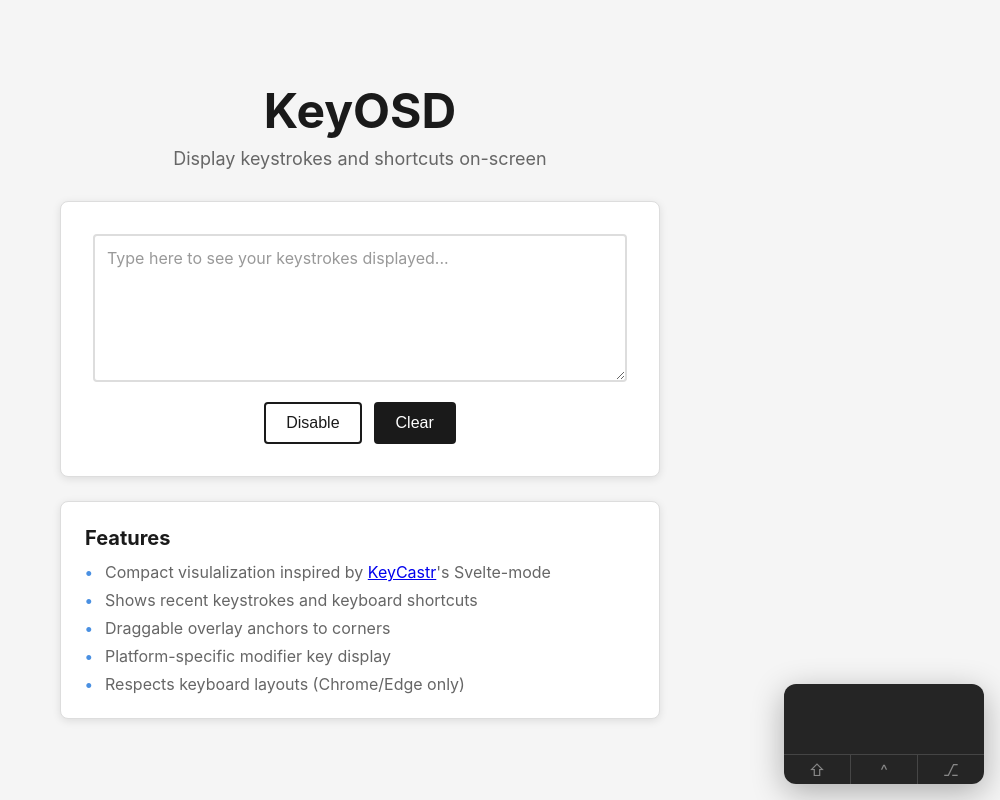
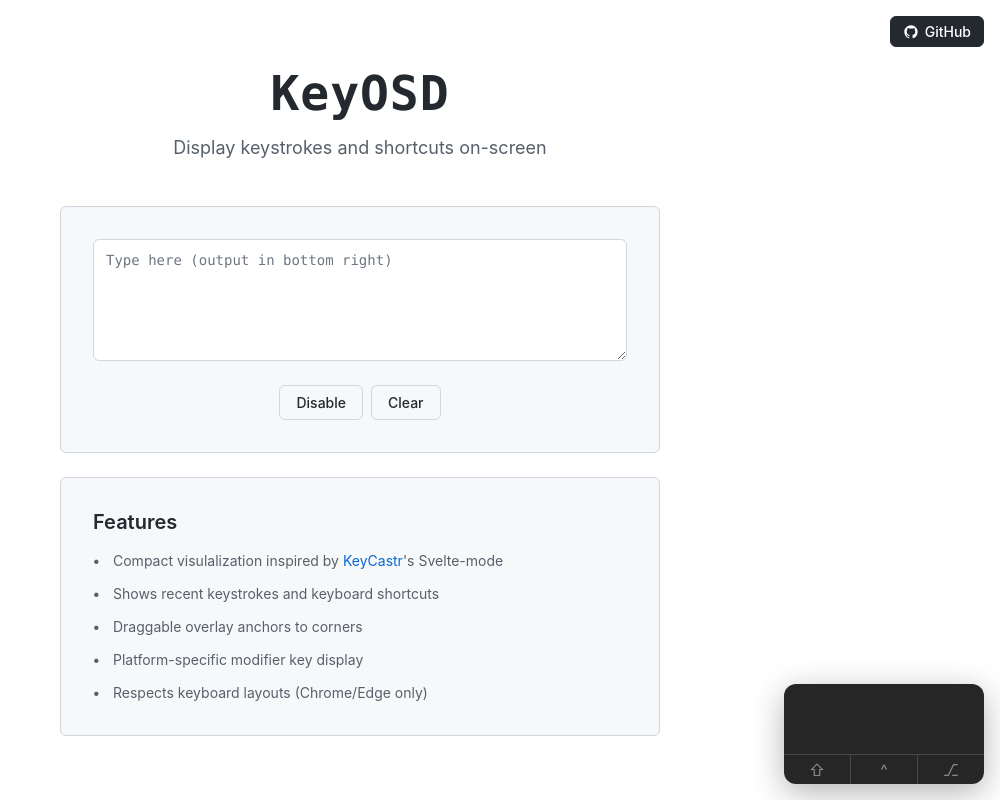
Before and after one commit to microbit-matt-hillsdon/keyosd, a website built with Vite: page index.html in a window 1280 px wide. Shown: the whole page, without its empty margins (280-1280 px from the left). Built offline with nearby package versions, Linux system fonts and the light colour scheme.

Commit message:
Faff with the demo, link to GH

```diff
--- a/index.html
+++ b/index.html
@@ -14,13 +14,13 @@
       body {
         font-family:
           -apple-system, BlinkMacSystemFont, "Segoe UI", Roboto, sans-serif;
-        background: #f5f5f5;
+        background: #ffffff;
         min-height: 100vh;
         display: flex;
         flex-direction: column;
         align-items: center;
         justify-content: center;
-        color: #1a1a1a;
+        color: #24292f;
         padding: 40px 20px;
       }
 
@@ -30,106 +30,119 @@
       }
 
       h1 {
+        font-family:
+          "SF Mono",
+          Monaco,
+          "Cascadia Code",
+          "Roboto Mono",
+          Consolas,
+          "Courier New",
+          monospace;
         font-size: 48px;
-        margin-bottom: 8px;
-        font-weight: 700;
-        color: #1a1a1a;
+        margin-bottom: 16px;
+        font-weight: 600;
+        color: #24292f;
         text-align: center;
+        letter-spacing: 0.02em;
       }
 
       .tagline {
         font-size: 18px;
-        margin-bottom: 32px;
-        color: #666;
+        margin-bottom: 48px;
+        color: #57606a;
         text-align: center;
+        font-weight: 400;
       }
 
       .demo-area {
-        background: white;
-        border: 1px solid #ddd;
-        border-radius: 8px;
+        background: #f6f8fa;
+        border: 1px solid #d0d7de;
+        border-radius: 6px;
         padding: 32px;
         margin-bottom: 24px;
-        box-shadow: 0 2px 8px rgba(0, 0, 0, 0.1);
       }
 
       textarea {
         width: 100%;
         padding: 12px;
-        font-size: 16px;
-        border: 2px solid #ddd;
-        border-radius: 4px;
-        background: white;
-        color: #1a1a1a;
-        margin-bottom: 16px;
-        font-family: inherit;
+        font-size: 14px;
+        font-family:
+          "SF Mono",
+          Monaco,
+          "Cascadia Code",
+          "Roboto Mono",
+          Consolas,
+          "Courier New",
+          monospace;
+        border: 1px solid #d0d7de;
+        border-radius: 6px;
+        background: #ffffff;
+        color: #24292f;
+        margin-bottom: 20px;
         resize: vertical;
+        transition:
+          border-color 0.2s ease,
+          box-shadow 0.2s ease;
       }
 
       textarea::placeholder {
-        color: #999;
+        color: #6e7781;
       }
 
       textarea:focus {
         outline: none;
-        border-color: #4a90e2;
+        border-color: #0969da;
+        box-shadow: 0 0 0 3px rgba(9, 105, 218, 0.15);
       }
 
       .controls {
         display: flex;
-        gap: 12px;
+        gap: 8px;
         justify-content: center;
       }
 
       button {
-        padding: 10px 20px;
-        font-size: 16px;
+        padding: 8px 16px;
+        font-size: 14px;
         font-weight: 500;
-        border: 2px solid #1a1a1a;
-        border-radius: 4px;
-        background: white;
-        color: #1a1a1a;
+        font-family: inherit;
+        border: 1px solid #d0d7de;
+        border-radius: 6px;
+        background: #f6f8fa;
+        color: #24292f;
         cursor: pointer;
         transition:
-          background 0.15s ease,
-          color 0.15s ease;
+          background 0.2s ease,
+          border-color 0.2s ease;
       }
 
       button:hover {
-        background: #1a1a1a;
-        color: white;
+        background: #f3f4f6;
+        border-color: #8c959f;
       }
 
       button:focus-visible {
-        outline: 3px solid #4a90e2;
+        outline: 2px solid #0969da;
         outline-offset: 2px;
       }
 
       button:active {
-        transform: translateY(1px);
-      }
-
-      button.secondary {
-        background: #1a1a1a;
-        color: white;
-      }
-
-      button.secondary:hover {
-        background: #333;
+        background: #ebecf0;
+        border-color: #8c959f;
       }
 
       .features {
-        background: white;
-        border: 1px solid #ddd;
-        border-radius: 8px;
-        padding: 24px;
-        box-shadow: 0 2px 8px rgba(0, 0, 0, 0.1);
+        background: #f6f8fa;
+        border: 1px solid #d0d7de;
+        border-radius: 6px;
+        padding: 32px;
       }
 
       .features h2 {
         font-size: 20px;
-        margin-bottom: 12px;
-        color: #1a1a1a;
+        font-weight: 600;
+        margin-bottom: 16px;
+        color: #24292f;
       }
 
       .features ul {
@@ -138,27 +151,82 @@
       }
 
       .features li {
-        font-size: 16px;
-        color: #666;
-        margin-bottom: 8px;
+        font-size: 14px;
+        color: #57606a;
+        margin-bottom: 12px;
         padding-left: 20px;
         position: relative;
+        line-height: 1.5;
       }
 
       .features li::before {
         content: "•";
         position: absolute;
         left: 0;
-        color: #4a90e2;
+        color: #57606a;
         font-weight: bold;
       }
 
       .features li:last-child {
         margin-bottom: 0;
       }
+
+      .features a {
+        color: #0969da;
+        text-decoration: none;
+      }
+
+      .features a:hover {
+        text-decoration: underline;
+      }
+
+      .features a:focus-visible {
+        outline: 2px solid #0969da;
+        outline-offset: 1px;
+        border-radius: 2px;
+      }
+
+      .github-link {
+        position: fixed;
+        top: 16px;
+        right: 16px;
+        display: flex;
+        align-items: center;
+        gap: 6px;
+        padding: 6px 12px;
+        background: #24292f;
+        border: 1px solid #24292f;
+        border-radius: 6px;
+        text-decoration: none;
+        color: #ffffff;
+        font-weight: 500;
+        font-size: 14px;
+        transition: background 0.2s ease;
+      }
+
+      .github-link:hover {
+        background: #32383f;
+      }
+
+      .github-link:focus-visible {
+        outline: 2px solid #0969da;
+        outline-offset: 2px;
+      }
+
+      .github-link svg {
+        width: 16px;
+        height: 16px;
+      }
     </style>
   </head>
   <body>
+    <a href="https://github.com/microbit-matt-hillsdon/keyosd" class="github-link" target="_blank" rel="noopener noreferrer">
+      <svg viewBox="0 0 24 24" fill="currentColor" xmlns="http://www.w3.org/2000/svg">
+        <path d="M12 2C6.477 2 2 6.477 2 12c0 4.42 2.865 8.17 6.839 9.49.5.092.682-.217.682-.482 0-.237-.008-.866-.013-1.7-2.782.603-3.369-1.34-3.369-1.34-.454-1.156-1.11-1.463-1.11-1.463-.908-.62.069-.608.069-.608 1.003.07 1.531 1.03 1.531 1.03.892 1.529 2.341 1.087 2.91.831.092-.646.35-1.086.636-1.336-2.22-.253-4.555-1.11-4.555-4.943 0-1.091.39-1.984 1.029-2.683-.103-.253-.446-1.27.098-2.647 0 0 .84-.269 2.75 1.025A9.578 9.578 0 0112 6.836c.85.004 1.705.114 2.504.336 1.909-1.294 2.747-1.025 2.747-1.025.546 1.377.203 2.394.1 2.647.64.699 1.028 1.592 1.028 2.683 0 3.842-2.339 4.687-4.566 4.935.359.309.678.919.678 1.852 0 1.336-.012 2.415-.012 2.743 0 .267.18.578.688.48C19.138 20.167 22 16.418 22 12c0-5.523-4.477-10-10-10z"/>
+      </svg>
+      GitHub
+    </a>
+
     <div class="container">
       <h1>KeyOSD</h1>
       <p class="tagline">Display keystrokes and shortcuts on-screen</p>
@@ -166,12 +234,12 @@
       <div class="demo-area">
         <textarea
           rows="6"
-          placeholder="Type here to see your keystrokes displayed..."
+          placeholder="Type here (output in bottom right)"
         ></textarea>
 
         <div class="controls">
           <button id="toggleBtn">Disable</button>
-          <button id="clearBtn" class="secondary">Clear</button>
+          <button id="clearBtn">Clear</button>
         </div>
       </div>
 
```
